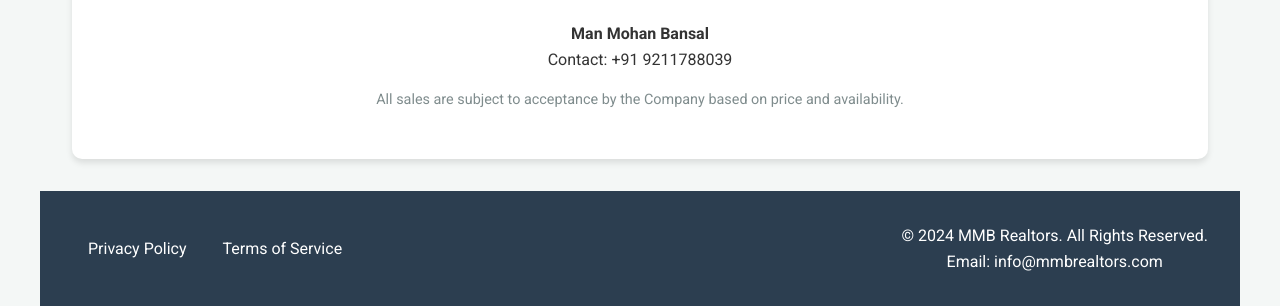
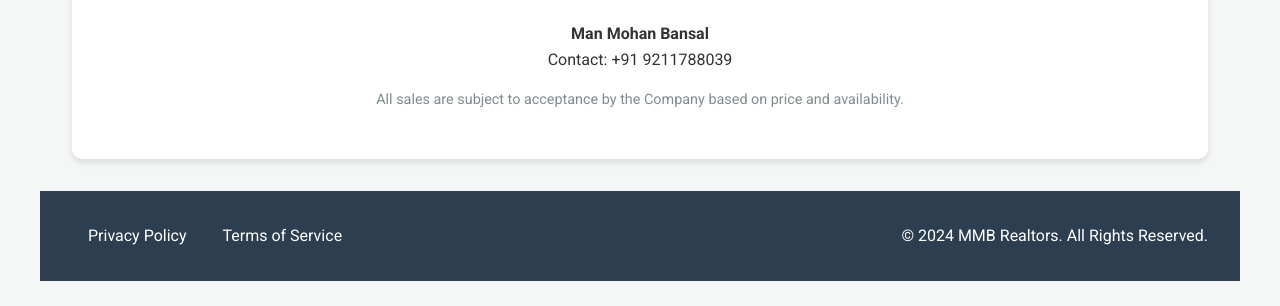
Before and after one commit to prakharb13/mmbrealtors, a plain HTML site: page index.html in a window 1280 px wide. Shown: the part 1091-1397 px from the top of the page. After the commit the page ends 1372 px from the top, so only its background shows below. Drawn offline with Linux system fonts and the light colour scheme.

Commit message:
Update index.html

```diff
--- a/index.html
+++ b/index.html
@@ -74,7 +74,6 @@
       </div>
       <div class="footer-contact">
         <p>© 2024 MMB Realtors. All Rights Reserved.</p>
-        <p>Email: info@mmbrealtors.com</p>
       </div>
     </div>
   </footer>
```
